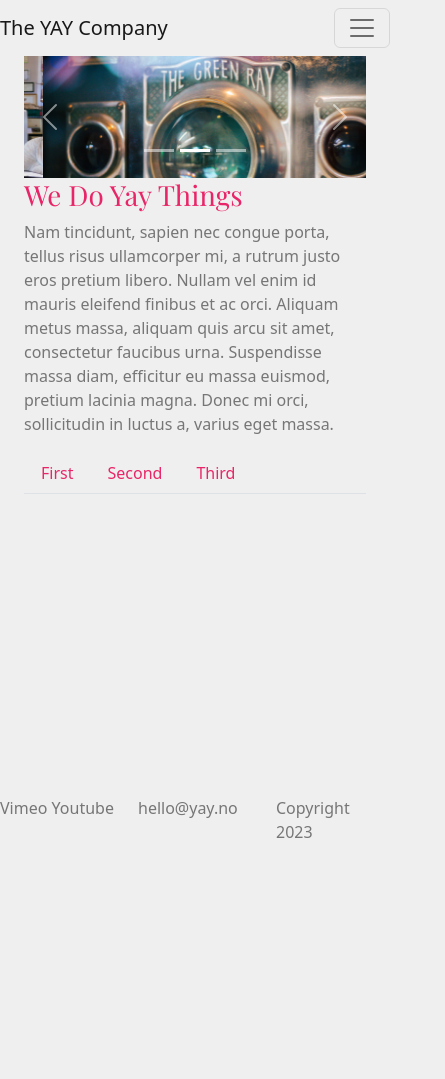
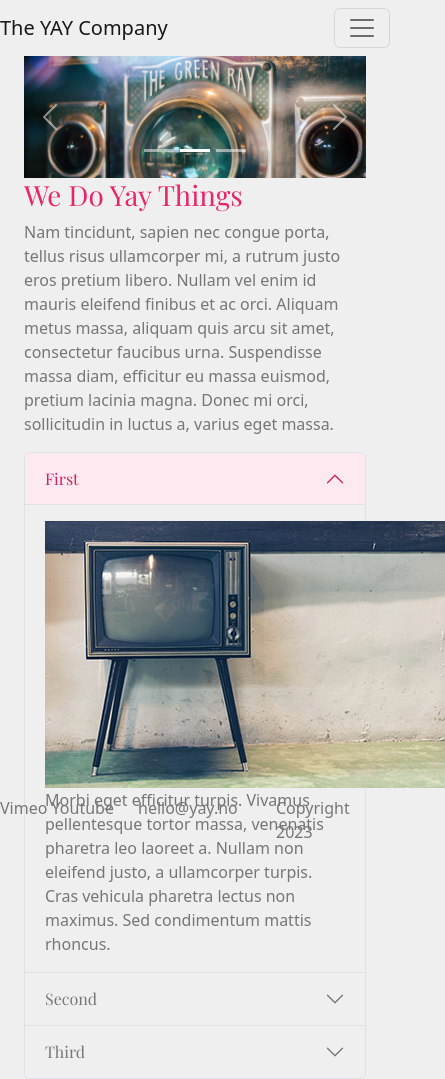
Before and after one commit to Noroff-FEU-Assignments/css-frameworks-ca-maleneivy, a React (Create React App) app: page / in a window 390 px wide. Shown: the whole page, 445 px wide, since content can reach past the window. Before the commit the page ends 844 px from the top, so only its background shows below. Built offline with nearby package versions, Linux system fonts and the light colour scheme; a web font is replaced by a local one.

Commit message:
added components and images

```diff
--- a/src/components/TabHome.js
+++ b/src/components/TabHome.js
@@ -2,30 +2,106 @@ import React from 'react'
 import { Container, Tab, Tabs } from 'react-bootstrap';
 import Heading from './Heading';
 import Paragraph from './Paragraph';
+import Accordion from 'react-bootstrap/Accordion';
+import Col from 'react-bootstrap/Col';
+import Row from 'react-bootstrap/Row';
+import Image from 'react-bootstrap/Image';
 
-function TabHome() {
+function TabHome(props) {
     return (
         <Container>
             <Heading content="We Do Yay Things" />
 
             <Paragraph text="Nam tincidunt, sapien nec congue porta, tellus risus ullamcorper mi, a rutrum justo eros pretium libero. Nullam vel enim id mauris eleifend finibus et ac orci. Aliquam metus massa, aliquam quis arcu sit amet, consectetur faucibus urna. Suspendisse massa diam, efficitur eu massa euismod, pretium lacinia magna. Donec mi orci, sollicitudin in luctus a, varius eget massa." />
 
+            <Accordion defaultActiveKey="0" className="d-md-none">
+                <Accordion.Item eventKey="0">
+                    <Accordion.Header>First</Accordion.Header>
+                    <Accordion.Body>
+                        <Col>
+                            <Image src="images/tab/tab-1.jpg" img-fluid />
+                        </Col>
+                        <Col>
+                            Morbi eget efficitur turpis. Vivamus pellentesque tortor massa, venenatis pharetra leo laoreet a. Nullam non eleifend justo, a ullamcorper turpis. Cras vehicula pharetra lectus non maximus. Sed condimentum mattis rhoncus.
+                        </Col>
+                    </Accordion.Body>
+                </Accordion.Item>
+                <Accordion.Item eventKey="1">
+                    <Accordion.Header>Second</Accordion.Header>
+                    <Accordion.Body>
+                        <Col>
+                            <Image src="images/tab/tab-2.jpg" img-fluid />
+                        </Col>
+                        <Col>
+                            Morbi eget efficitur turpis. Vivamus pellentesque tortor massa, venenatis pharetra leo laoreet a. Nullam non eleifend justo, a ullamcorper turpis. Cras vehicula pharetra lectus non maximus. Sed condimentum mattis rhoncus.
+                        </Col>
+                    </Accordion.Body>
+                </Accordion.Item>
+                <Accordion.Item eventKey="2">
+                    <Accordion.Header>Third</Accordion.Header>
+                    <Accordion.Body>
+                        <Col>
+                            <Image src="images/tab/tab-3.jpg" img-fluid />
+                        </Col>
+                        <Col>
+                            Morbi eget efficitur turpis. Vivamus pellentesque tortor massa, venenatis pharetra leo laoreet a. Nullam non eleifend justo, a ullamcorper turpis. Cras vehicula pharetra lectus non maximus. Sed condimentum mattis rhoncus.
+                        </Col>                    </Accordion.Body>
+                </Accordion.Item>
+            </Accordion>
+
+            <div className="d-none d-md-block">
                 <Tabs
                     defaultActiveKey="profile"
                     id="uncontrolled-tab-example"
                     className="mb-3"
                 >
                     <Tab eventKey="home" title="First" color="primary">
+                        <Row>
+                            <Col>
+                                <Image src="images/tab/tab-1.jpg" img-fluid />
+                            </Col>
+                            <Col>
+                                Morbi eget efficitur turpis. Vivamus pellentesque tortor massa, venenatis pharetra leo laoreet a. Nullam non eleifend justo, a ullamcorper turpis. Cras vehicula pharetra lectus non maximus. Sed condimentum mattis rhoncus.
+
+                                <Row>
+                                    SHARE
+                                </Row>
+                            </Col>
+                        </Row>
 
                     </Tab>
                     <Tab eventKey="second" title="Second">
+                        <Row>
+                            <Col>
+                                <Image src="images/tab/tab-2.jpg" img-fluid />
+                            </Col>
+                            <Col>
+                                Morbi eget efficitur turpis. Vivamus pellentesque tortor massa, venenatis pharetra leo laoreet a. Nullam non eleifend justo, a ullamcorper turpis. Cras vehicula pharetra lectus non maximus. Sed condimentum mattis rhoncus.
 
+                                <Row>
+                                    SHARE
+                                </Row>
+                            </Col>
+                        </Row>
                     </Tab>
                     <Tab eventKey="third" title="Third">
+                        <Row>
+                            <Col>
+                                <Image src="images/tab/tab-3.jpg" img-fluid />
+                            </Col>
+                            <Col>
+                                Morbi eget efficitur turpis. Vivamus pellentesque tortor massa, venenatis pharetra leo laoreet a. Nullam non eleifend justo, a ullamcorper turpis. Cras vehicula pharetra lectus non maximus. Sed condimentum mattis rhoncus.
+
+                                <Row>
+                                    SHARE
+                                </Row>
+                            </Col>
+                        </Row>
 
                     </Tab>
                 </Tabs>
-        </Container>
+            </div>
+        </Container >
     )
 }
 
```
Also changed, not shown: src/components/PaginationNews.js (added, +26 -0 lines). Lines whose indentation alone changed are shown as unchanged.
